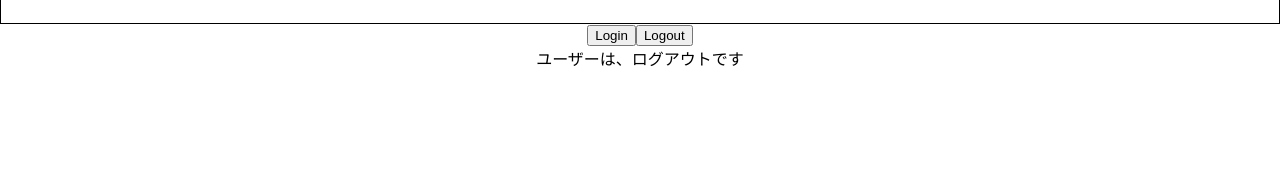
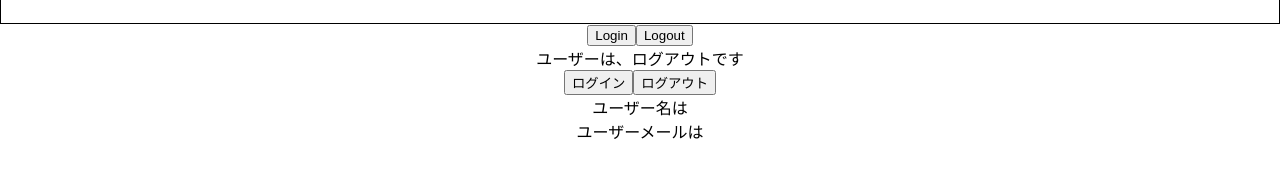
Before and after one commit to kingkazuma7/react-typescript-demo, a React (Create React App) app: page / in a window 1280 px wide. Shown: the part 331-508 px from the top of the page. Built offline with nearby package versions, Linux system fonts and the light colour scheme.

Commit message:
11 - useState Type Assertion 型アサーション: TypeScriptで推論された型を上書きする機能

```diff
--- a/src/App.tsx
+++ b/src/App.tsx
@@ -8,6 +8,7 @@
 import { Person } from './components/Person';
 import { PersonList } from './components/PersonList';
 import { LoggedIn } from './components/state/LoggedIn';
+import { User } from './components/state/User';
 import { Status } from './components/Status';
 
 function App() {
@@ -49,6 +50,7 @@
       <Input value='' handleChange={(event) => console.log(event.nativeEvent)} />
       <Container styles={{ border: '1px solid black', padding: '1rem', fontSize: '2rem' }} />
       <LoggedIn />
+      <User />
     </div>
   );
 }
--- a/src/components/state/User.tsx
+++ b/src/components/state/User.tsx
@@ -6,7 +6,7 @@
 }
 
 export const User = () => {
-  const [user, setUser] = useState<AuthUser | null>(null);
+  const [user, setUser] = useState<AuthUser>({} as AuthUser); // 型アサーション
   const handleLogin = () => {
     setUser({ // nullを型推論する
       name: 'John Doe',
@@ -15,7 +15,7 @@
     console.log("in");
   }
   const handleLogout = () => {
-    setUser(null);
+    setUser({} as AuthUser);
     console.log("out");
   }
 
@@ -25,7 +25,6 @@
       <button onClick={handleLogout}>ログアウト</button>
       <div>ユーザー名は{user?.name}</div>
       <div>ユーザーメールは{user?.email}</div>
-      <div></div>
     </div>
   )
 }
```
